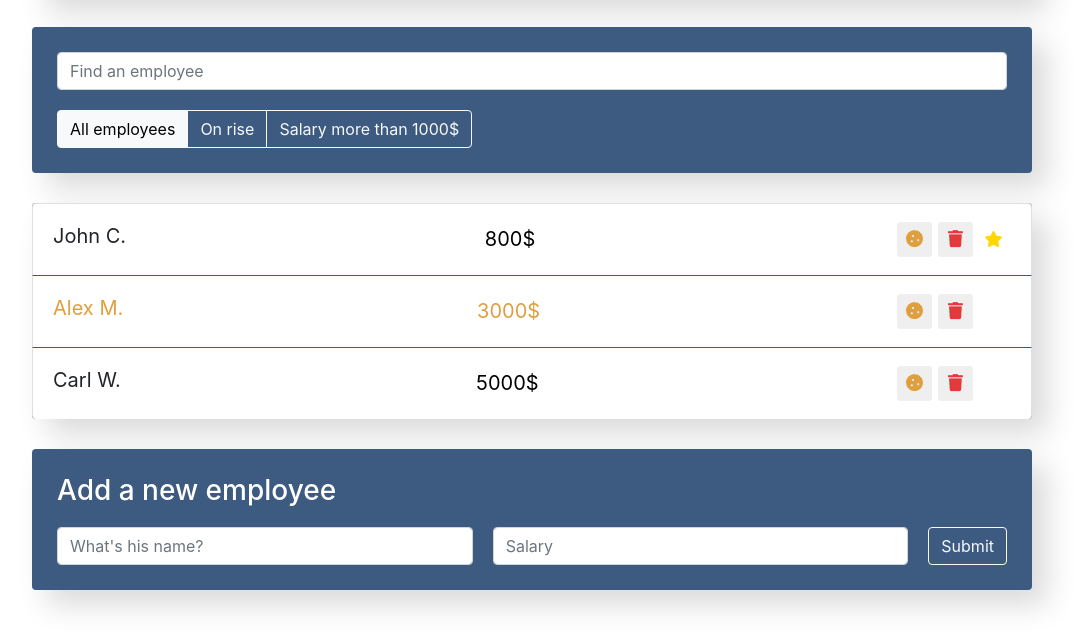
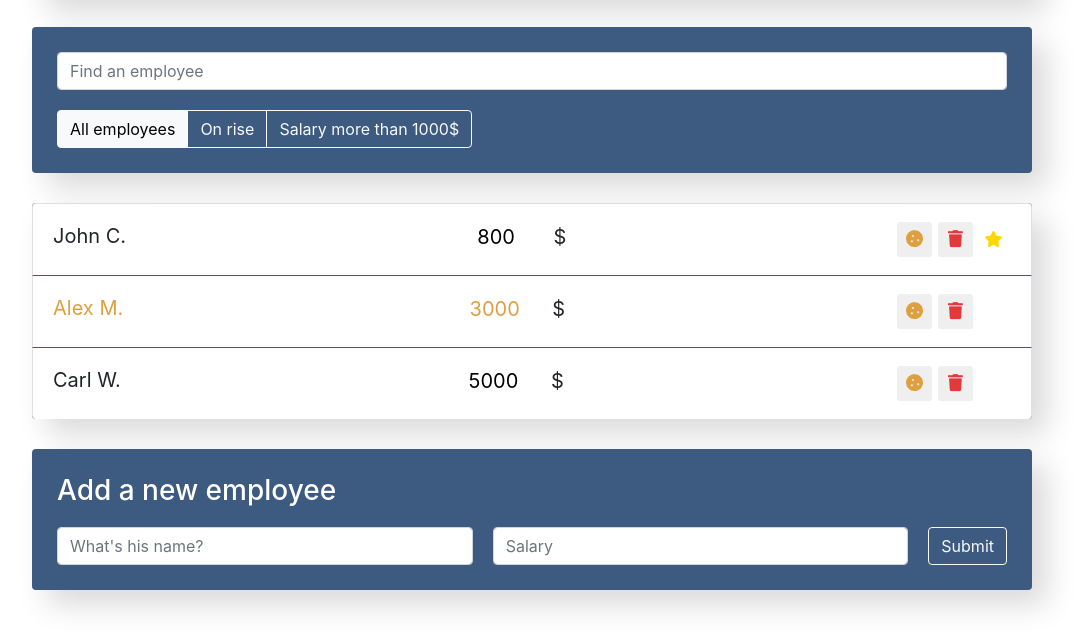
Before and after one commit to Erebus1678/react-CRUD-app, a React app: page / in a window 1280 px wide. Shown: the part 300-940 px from the top of the page, without its empty margins (108-1192 px from the left). Built offline with nearby package versions, Linux system fonts and the light colour scheme.

Commit message:
feat: make salary controled + connect local db

```diff
--- a/src/components/app/app.js
+++ b/src/components/app/app.js
@@ -31,7 +31,6 @@ class App extends Component {
         })
     }
 
-    // Да, пока могут добавляться пустые пользователи. Мы это еще исправим
     addItem = (name, salary) => {
         const newItem = {
             name,
@@ -89,6 +88,16 @@ class App extends Component {
         this.setState({ filter });
     }
 
+    salaryChanged = (id, value) => {
+        this.setState(({ data }) => ({
+            data: data.map(item => {
+                if (item.id === id) {
+                    return { ...item, salary: value }
+                }
+                return item;
+            })
+        }))
+    }
     render() {
         const { data, term, filter } = this.state;
         const employees = this.state.data.length;
@@ -107,7 +116,8 @@ class App extends Component {
                 <EmployeesList
                     data={visibleData}
                     onDelete={this.deleteItem}
-                    onToggleProp={this.onToggleProp} />
+                    onToggleProp={this.onToggleProp}
+                    salaryChanged={this.salaryChanged} />
                 <EmployeesAddForm onAdd={this.addItem} />
             </div>
         );
--- a/src/components/employees-add-form/employees-add-form.js
+++ b/src/components/employees-add-form/employees-add-form.js
@@ -19,7 +19,6 @@ class EmployeesAddForm extends Component {
 
     onSubmit = (e) => {
         e.preventDefault();
-        // Можно еще и сообщения добавлять, подсветку, атрибуты minlength и тд.
         if (this.state.name.length < 3 || !this.state.salary) return;
         this.props.onAdd(this.state.name, this.state.salary);
         this.setState({
--- a/src/components/employees-list-item/employees-list-item.css
+++ b/src/components/employees-list-item/employees-list-item.css
@@ -133,6 +133,10 @@
     color: #aeaeae;
 }
 
+.salary input {
+    width: 100px;
+}
+
 @keyframes newAnim {
     from {
         transform: translateX(-200px);
--- a/src/components/employees-list-item/employees-list-item.js
+++ b/src/components/employees-list-item/employees-list-item.js
@@ -1,8 +1,26 @@
+import { Component } from 'react';
+
 import './employees-list-item.css';
 
-const EmployeesListItem = (props) => {
+class EmployeesListItem extends Component {
+    constructor(props) {
+        super(props);
+        this.state = {
+            salary: props.salary
+        }
+    }
 
-    const { name, salary, onDelete, onToggleProp, increase, rise, newAdd } = props;
+    onChangeSalary = (e) => {
+        this.setState({
+            salary: e.target.value
+        })
+        this.props.salaryChanged(this.state.salary);
+
+    }
+
+
+    render() {
+        const { name, onDelete, onToggleProp, increase, rise, newAdd, } = this.props;
 
         let classNames = "list-group-item d-flex justify-content-between";
         if (increase) {
@@ -18,7 +36,13 @@ const EmployeesListItem = (props) => {
         return (
             <li className={classNames}>
                 <span className="list-group-item-label" onClick={onToggleProp} data-toggle="rise">{name}<span className='toRise'>To rise</span></span>
-            <input type="text" className="list-group-item-input" defaultValue={salary + '$'} />
+                <div className='salary'>
+                    <input type="number" className="list-group-item-input"
+                        defaultValue={this.props.salary}
+                        onChange={this.onChangeSalary}
+                    />
+                    <span>$</span>
+                </div>
                 <div className='d-flex justify-content-center align-items-center'>
                     <button type="button"
                         className="btn-cookie btn-sm "
@@ -40,4 +64,6 @@ const EmployeesListItem = (props) => {
         )
     }
 
+}
+
 export default EmployeesListItem;
--- a/src/components/employees-list/employees-list.js
+++ b/src/components/employees-list/employees-list.js
@@ -2,16 +2,17 @@ import EmployeesListItem from "../employees-list-item/employees-list-item";
 
 import './employees-list.css';
 
-const EmployeesList = ({data, onDelete, onToggleProp}) => {
+const EmployeesList = ({ data, onDelete, onToggleProp, salaryChanged }) => {
 
     const elements = data.map(item => {
-        const {id, ...itemProps} = item;
+        const { id, ...itemProps } = item;
         return (
             <EmployeesListItem
                 key={id}
                 {...itemProps}
                 onDelete={() => onDelete(id)}
-                onToggleProp={(e) => onToggleProp(id, e.currentTarget.getAttribute('data-toggle'))}/>
+                onToggleProp={(e) => onToggleProp(id, e.currentTarget.getAttribute('data-toggle'))}
+                salaryChanged={(val) => salaryChanged(id, val)} />
         )
     })
 
```
Also changed, not shown: src/components/emoloyees-list/employees-list.js (deleted, +0 -13 lines), 1 other file. Lines whose indentation alone changed are shown as unchanged.
